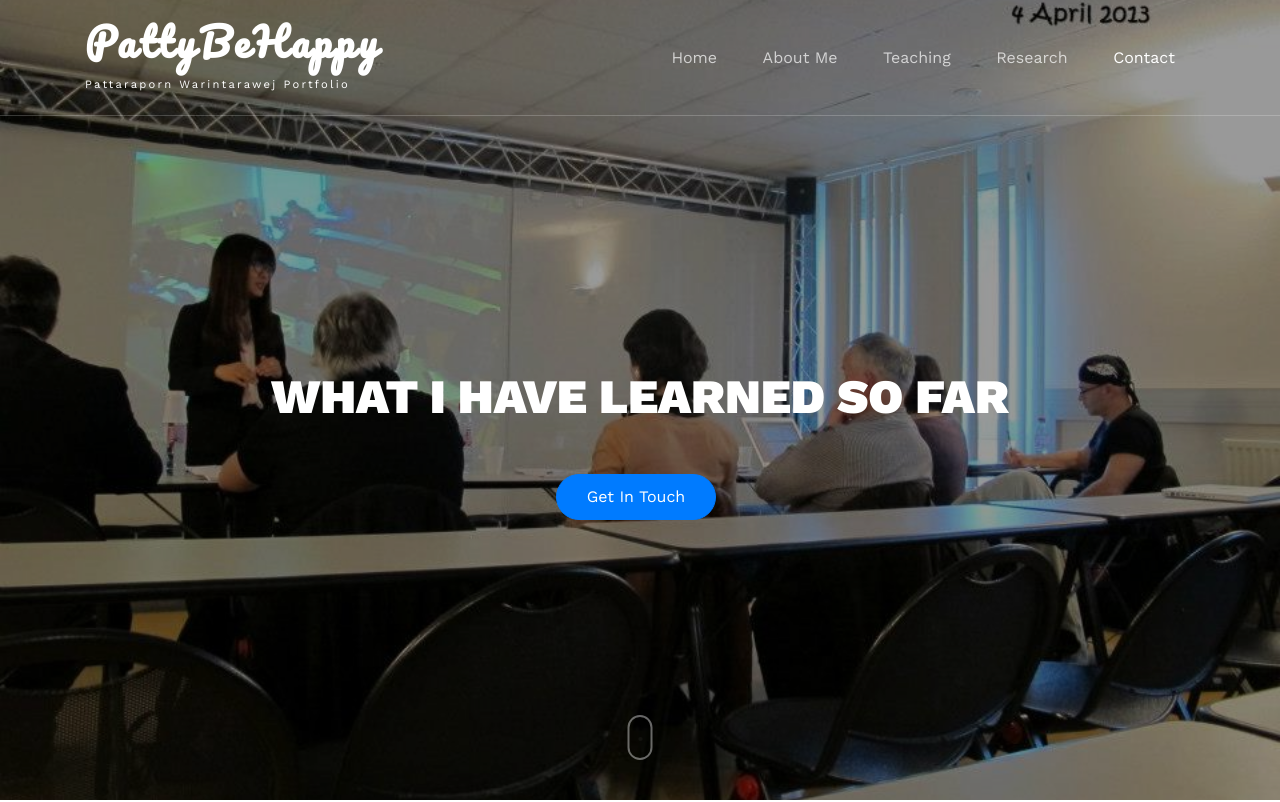
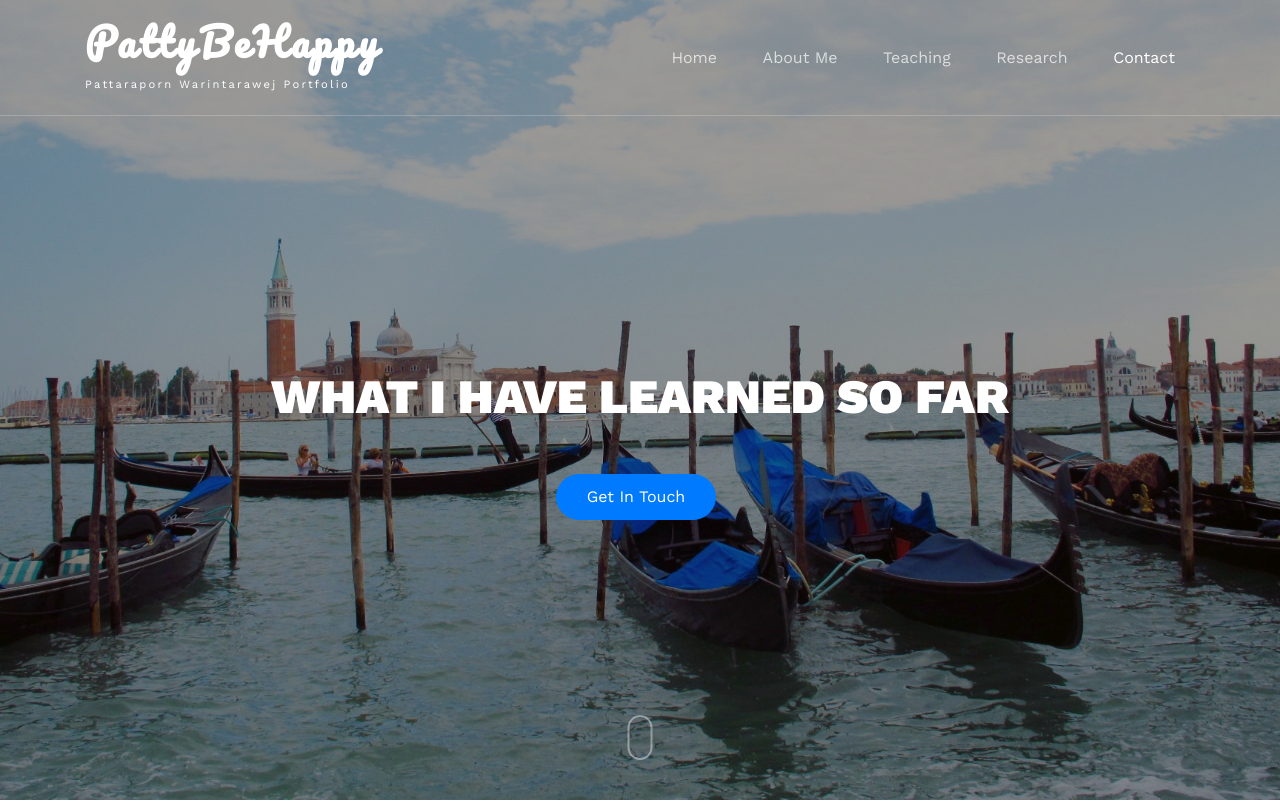
Before and after one commit to 2018Patty/pattaraporn.github.io, a plain HTML site: page index.html in a window 1280 px wide. Shown: the top 802 px of the page. Drawn offline with nearby package versions, Linux system fonts and the light colour scheme; files whose address does not match are found by name.

Commit message:
changed image

```diff
--- a/index.html
+++ b/index.html
@@ -100,7 +100,7 @@
 
 
 
-    <div class="site-blocks-cover overlay" style="background-image: url(images/sou3.jpg);" data-aos="fade" id="home-section">
+    <div class="site-blocks-cover overlay" style="background-image: url(images/hero.jpg);" data-aos="fade" id="home-section">
 
       <div class="container">
         <div class="row align-items-center justify-content-center">
```
Also changed, not shown: images/heropic.jpg (added), 1 other file.
